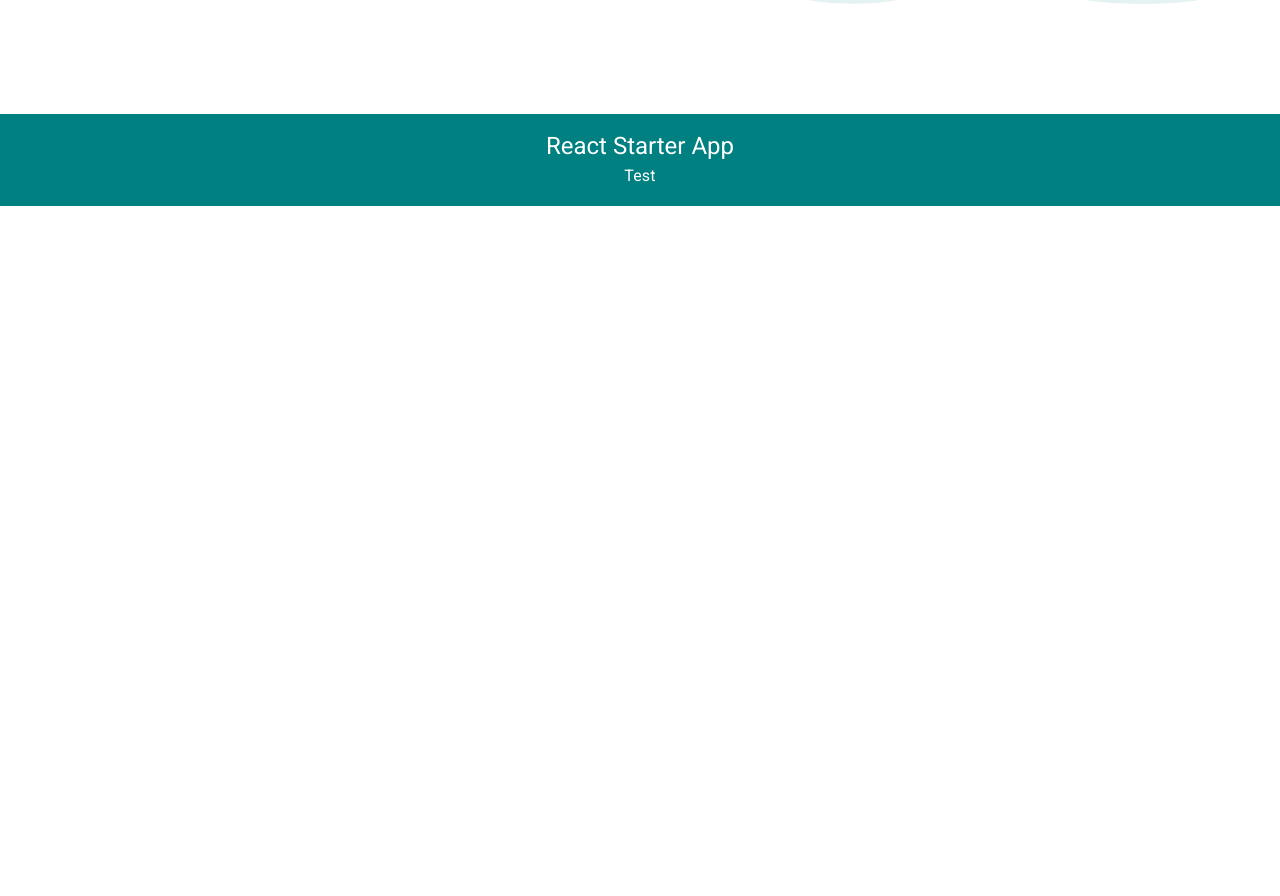
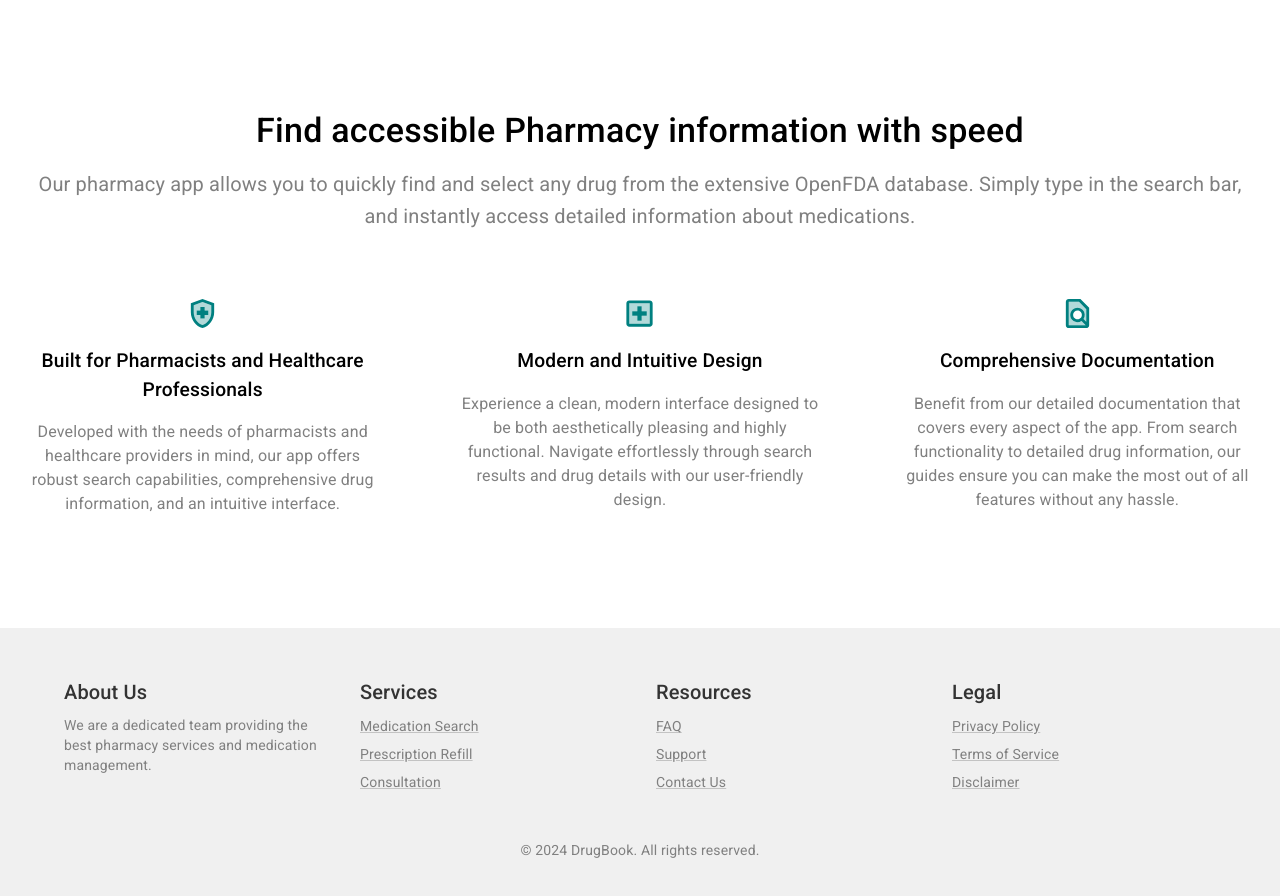
Before and after one commit to beMimg/drugbook, a React (Create React App) app: page / in a window 1280 px wide. Shown: the part 594-1490 px from the top of the page. Before the commit the page ends 800 px from the top, so only its background shows below. Built offline with nearby package versions, Linux system fonts and the light colour scheme.

Commit message:
Add app description under Hero

```diff
--- /dev/null
+++ b/src/components/Dashboard/Card.tsx
@@ -0,0 +1,32 @@
+import { Grid, Typography } from "@mui/material";
+import React from "react";
+
+interface CardProps {
+  icon: React.ElementType;
+  title: string;
+  description: string;
+}
+
+const Card = ({ icon: Icon, title, description }: CardProps) => {
+  return (
+    <Grid
+      item
+      sm={4}
+      display={"flex"}
+      flexDirection={"column"}
+      gap={2}
+      justifyContent={"start"}
+      alignItems={"center"}
+    >
+      <Icon color={"primary"} fontSize={"large"} />
+      <Typography fontSize={"1.2rem"} fontWeight={500} textAlign={"center"}>
+        {title}
+      </Typography>
+      <Typography color={"text.secondary"} textAlign={"center"}>
+        {description}
+      </Typography>
+    </Grid>
+  );
+};
+
+export default Card;
--- a/src/components/Dashboard/Hero.tsx
+++ b/src/components/Dashboard/Hero.tsx
@@ -32,7 +32,11 @@ const Hero = () => {
             </span>{" "}
             Knowledge
           </Typography>
-          <Typography fontWeight={"300"} color={"gray"} textAlign={"center"}>
+          <Typography
+            variant="h6"
+            color={"text.secondary"}
+            textAlign={"center"}
+          >
             Research, develop software, or access reliable pharmaceutical data
             with structured information for immediate insights and seamless
             integration.
--- a/src/components/Footer/Footer.tsx
+++ b/src/components/Footer/Footer.tsx
@@ -1,29 +1,120 @@
-import { Box, Container, Grid, Typography } from "@mui/material";
+import React from "react";
+import { Container, Grid, Typography, Link, Box } from "@mui/material";
 
-const Footer = () => {
+const Footer: React.FC = () => {
   return (
     <Box
+      component="footer"
       sx={{
-        width: "100%",
-        height: "auto",
-        backgroundColor: "primary.main",
-        paddingTop: "1rem",
-        paddingBottom: "1rem",
+        backgroundColor: "background.paper",
+        padding: (theme) => theme.spacing(6, 0),
+        marginTop: (theme) => theme.spacing(8),
       }}
     >
       <Container maxWidth="lg">
-        <Grid container direction="column" alignItems="center">
-          <Grid item xs={12}>
-            <Typography color="white" variant="h5">
-              React Starter App
+        <Grid container spacing={4} justifyContent="space-evenly">
+          <Grid item xs={12} sm={6} md={3}>
+            <Typography variant="h6" color="textPrimary" gutterBottom>
+              About Us
+            </Typography>
+            <Typography variant="body2" color="textSecondary" paragraph>
+              We are a dedicated team providing the best pharmacy services and
+              medication management.
             </Typography>
           </Grid>
-          <Grid item xs={12}>
-            <Typography color="white" variant="subtitle1">
-              Test
+          <Grid item xs={12} sm={6} md={3}>
+            <Typography variant="h6" color="textPrimary" gutterBottom>
+              Services
             </Typography>
+            <Link
+              href="#"
+              variant="body2"
+              color="textSecondary"
+              sx={{ display: "block", margin: (theme) => theme.spacing(1, 0) }}
+            >
+              Medication Search
+            </Link>
+            <Link
+              href="#"
+              variant="body2"
+              color="textSecondary"
+              sx={{ display: "block", margin: (theme) => theme.spacing(1, 0) }}
+            >
+              Prescription Refill
+            </Link>
+            <Link
+              href="#"
+              variant="body2"
+              color="textSecondary"
+              sx={{ display: "block", margin: (theme) => theme.spacing(1, 0) }}
+            >
+              Consultation
+            </Link>
+          </Grid>
+          <Grid item xs={12} sm={6} md={3}>
+            <Typography variant="h6" color="textPrimary" gutterBottom>
+              Resources
+            </Typography>
+            <Link
+              href="#"
+              variant="body2"
+              color="textSecondary"
+              sx={{ display: "block", margin: (theme) => theme.spacing(1, 0) }}
+            >
+              FAQ
+            </Link>
+            <Link
+              href="#"
+              variant="body2"
+              color="textSecondary"
+              sx={{ display: "block", margin: (theme) => theme.spacing(1, 0) }}
+            >
+              Support
+            </Link>
+            <Link
+              href="#"
+              variant="body2"
+              color="textSecondary"
+              sx={{ display: "block", margin: (theme) => theme.spacing(1, 0) }}
+            >
+              Contact Us
+            </Link>
+          </Grid>
+          <Grid item xs={12} sm={6} md={3}>
+            <Typography variant="h6" color="textPrimary" gutterBottom>
+              Legal
+            </Typography>
+            <Link
+              href="#"
+              variant="body2"
+              color="textSecondary"
+              sx={{ display: "block", margin: (theme) => theme.spacing(1, 0) }}
+            >
+              Privacy Policy
+            </Link>
+            <Link
+              href="#"
+              variant="body2"
+              color="textSecondary"
+              sx={{ display: "block", margin: (theme) => theme.spacing(1, 0) }}
+            >
+              Terms of Service
+            </Link>
+            <Link
+              href="#"
+              variant="body2"
+              color="textSecondary"
+              sx={{ display: "block", margin: (theme) => theme.spacing(1, 0) }}
+            >
+              Disclaimer
+            </Link>
           </Grid>
         </Grid>
+        <Box mt={5}>
+          <Typography variant="body2" color="textSecondary" align="center">
+            &copy; {new Date().getFullYear()} DrugBook. All rights reserved.
+          </Typography>
+        </Box>
       </Container>
     </Box>
   );
--- a/src/pages/Dashboard.tsx
+++ b/src/pages/Dashboard.tsx
@@ -1,7 +1,72 @@
+import { Box, Grid, Typography, useMediaQuery, useTheme } from "@mui/material";
 import Hero from "../components/Dashboard/Hero";
+import Card from "../components/Dashboard/Card";
+import HealthAndSafetyTwoToneIcon from "@mui/icons-material/HealthAndSafetyTwoTone";
+import LocalHospitalTwoToneIcon from "@mui/icons-material/LocalHospitalTwoTone";
+import FindInPageTwoToneIcon from "@mui/icons-material/FindInPageTwoTone";
+
+const cardContent = [
+  {
+    icon: HealthAndSafetyTwoToneIcon,
+    title: "Built for Pharmacists and Healthcare Professionals",
+    description:
+      "Developed with the needs of pharmacists and healthcare providers in mind, our app offers robust search capabilities, comprehensive drug information, and an intuitive interface. ",
+  },
+  {
+    icon: LocalHospitalTwoToneIcon,
+    title: "Modern and Intuitive Design",
+    description:
+      "Experience a clean, modern interface designed to be both aesthetically pleasing and highly functional. Navigate effortlessly through search results and drug details with our user-friendly design.",
+  },
+  {
+    icon: FindInPageTwoToneIcon,
+    title: "Comprehensive Documentation",
+    description:
+      "Benefit from our detailed documentation that covers every aspect of the app. From search functionality to detailed drug information, our guides ensure you can make the most out of all features without any hassle.",
+  },
+];
 
 const Dashboard = () => {
-  return <Hero />;
+  const theme = useTheme();
+  const isMdAndUp = useMediaQuery(theme.breakpoints.up("md"));
+
+  return (
+    <>
+      <Hero />
+      <Box
+        marginTop={20}
+        display={"flex"}
+        flexDirection={"column"}
+        alignItems={"center"}
+        gap={8}
+      >
+        <Box display={"flex"} flexDirection={"column"} gap={2}>
+          <Typography variant="h4" fontWeight={500} textAlign={"center"}>
+            Find accessible Pharmacy information with speed
+          </Typography>
+          <Typography
+            fontWeight={"400"}
+            variant="h6"
+            color={"text.secondary"}
+            textAlign={"center"}
+          >
+            Our pharmacy app allows you to quickly find and select any drug from
+            the extensive OpenFDA database. Simply type in the search bar, and
+            instantly access detailed information about medications.
+          </Typography>
+        </Box>
+        <Grid container spacing={10} direction={isMdAndUp ? "row" : "column"}>
+          {cardContent.map((card) => (
+            <Card
+              icon={card.icon}
+              title={card.title}
+              description={card.description}
+            />
+          ))}
+        </Grid>
+      </Box>
+    </>
+  );
 };
 
 export default Dashboard;
--- a/src/pages/ListOfDrugsByGenericName.tsx
+++ b/src/pages/ListOfDrugsByGenericName.tsx
@@ -34,7 +34,7 @@ const ListOfDrugsByGenericName = () => {
     <Box
       display={"flex"}
       flexDirection={"column"}
-      justifyContent={"space-evenly"}
+      justifyContent={"start"}
       alignItems={"center"}
       flexGrow={1}
       gap={3}
--- a/src/theme/theme.ts
+++ b/src/theme/theme.ts
@@ -14,6 +14,7 @@ const theme = createTheme({
     },
     text: {
       primary: "#333333", // Dark Gray for text
+      secondary: "#808080", // Light Gray for descriptions
     },
   },
 });
```
